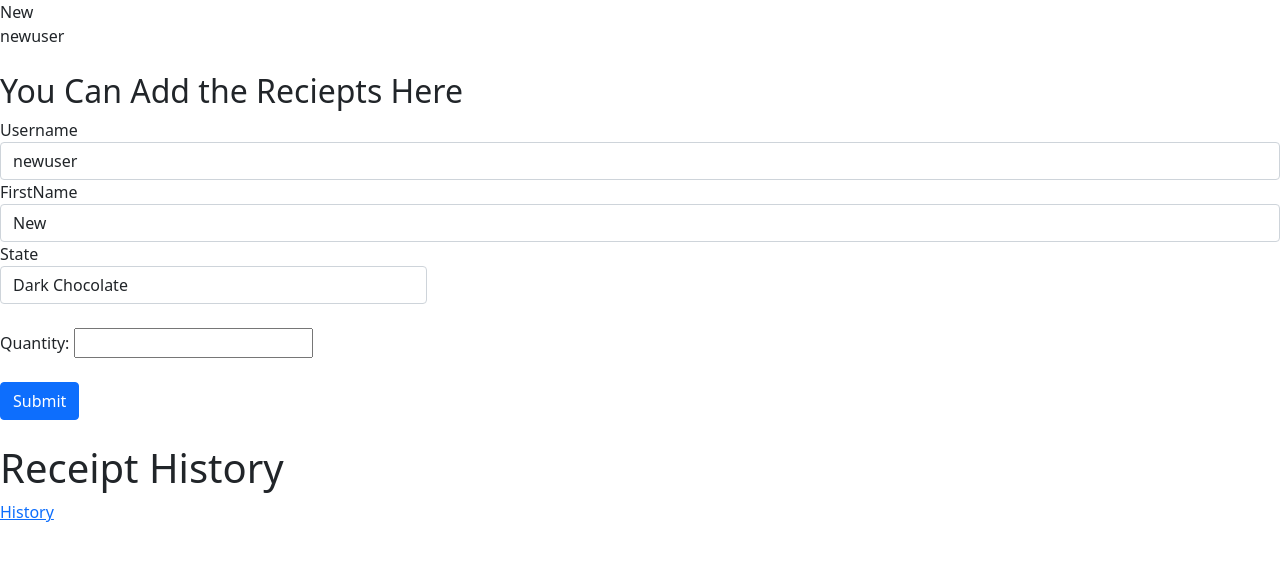
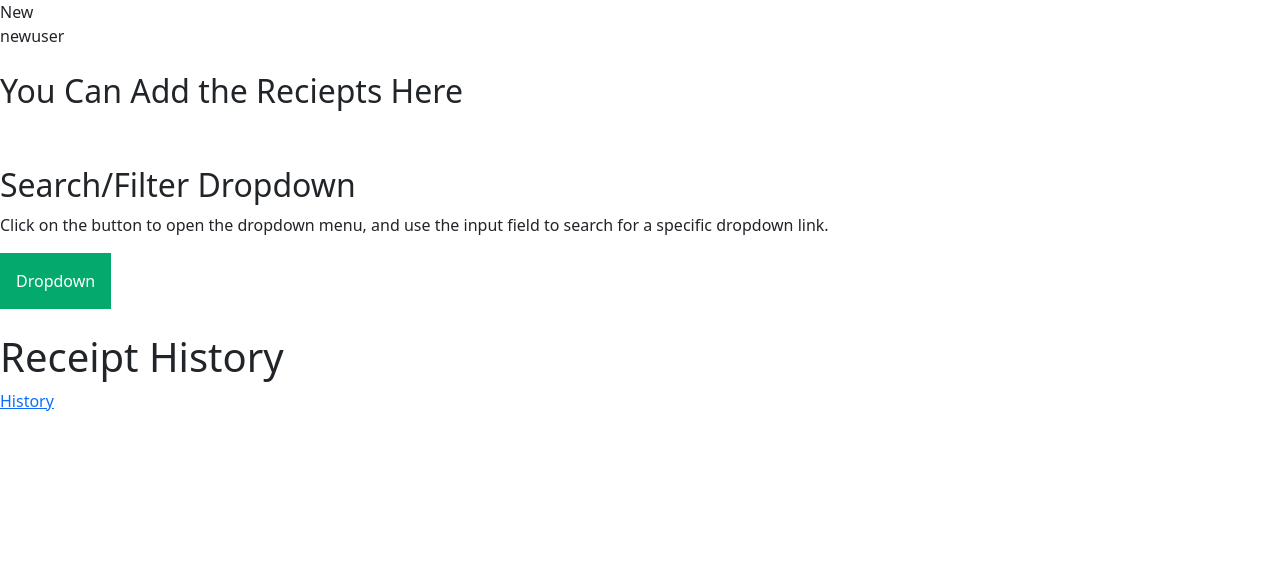
Before and after one commit to Bpiyush544/College-project, a Django app: a page that uses ShopAccountHandler/RcptGenerator/templates/account.html in a window 1280 px wide. Shown: the part 56-617 px from the top of the page. Run offline with Django 4.2, Linux system fonts and the light colour scheme; data comes from the database, SQL or seed files in the repository.

Commit message:
improvised bast.html

```diff
--- a/ShopAccountHandler/RcptGenerator/templates/account.html
+++ b/ShopAccountHandler/RcptGenerator/templates/account.html
@@ -1,4 +1,60 @@
 {% extends 'base.html' %}
+
+
+{% block style %}
+.dropbtn {
+    background-color: #04AA6D;
+    color: white;
+    padding: 16px;
+    font-size: 16px;
+    border: none;
+    cursor: pointer;
+  }
+
+  .dropbtn:hover, .dropbtn:focus {
+    background-color: #3e8e41;
+  }
+
+  #myInput {
+    box-sizing: border-box;
+    background-image: url('searchicon.png');
+    background-position: 14px 12px;
+    background-repeat: no-repeat;
+    font-size: 16px;
+    padding: 14px 20px 12px 45px;
+    border: none;
+    border-bottom: 1px solid #ddd;
+  }
+
+  #myInput:focus {outline: 3px solid #ddd;}
+
+  .dropdown {
+    position: relative;
+    display: inline-block;
+  }
+
+  .dropdown-content {
+    display: none;
+    position: absolute;
+    background-color: #f6f6f6;
+    min-width: 230px;
+    overflow: auto;
+    border: 1px solid #ddd;
+    z-index: 1;
+  }
+
+  .dropdown-content a {
+    color: black;
+    padding: 12px 16px;
+    text-decoration: none;
+    display: block;
+  }
+
+  .dropdown a:hover {background-color: #ddd;}
+
+  .show {display: block;}
+{% endblock style %}
+
 
 {% block title %}
     new page
@@ -13,7 +69,7 @@
 <h2>
     You Can Add the Reciepts Here
 </h2>
-<form method="post" action="/accountHolders/{{customer.username}}">
+{% comment %} <form method="post" action="/accountHolders/{{customer.username}}">
     {% csrf_token %}
     <div class="form-group">
         <label for="username">Username</label>
@@ -28,7 +84,7 @@
         <input type="text" name = "firstname" class="form-control" value="{{customer.first_name}} ">
     </div>
     <div class="form-group col-md-4">
-        <label for="inputState">State</label>
+        <label for="inputState">Product</label>
         <select id="inputState" class="form-control" name="product">
             {% for product in Products %}
                 <option selected>{{product}}</option>
@@ -41,12 +97,132 @@
       <br>
       <br>
     <button type="submit" class="btn btn-primary">Submit</button>
-  </form>
+  </form> {% endcomment %}
+  <br>
+  <br>
+  <h2>Search/Filter Dropdown</h2>
+  <p>Click on the button to open the dropdown menu, and use the input field to search for a specific dropdown link.</p>
+
+  <div class="dropdown">
+    <button onclick="myFunction()" class="dropbtn">Dropdown</button>
+    <div id="myDropdown" class="dropdown-content">
+      <input type="text" placeholder="Search.." id="myInput" onkeyup="filterFunction()">
+      <a href="#">About</a>
+      <a href="#">Base</a>
+      <a href="#">Blog</a>
+      <a href="#">Contact</a>
+      <a href="#">Custom</a>
+      <a href="#">Support</a>
+      <a href="#">Tools</a>
+      <button type="button">hello</button>
+    </div>
+  </div>
+
   <br>
   <br>
   <h1>Receipt History</h1>
 
   <a href="{% url 'history' customer.username %}">History</a>
+
+
+
+
+
+
+  <script>
+    /* When the user clicks on the button,
+    toggle between hiding and showing the dropdown content */
+    function myFunction() {
+      document.getElementById("myDropdown").classList.toggle("show");
+    }
+
+    function filterFunction() {
+      var input, filter, ul, li, a, i;
+      input = document.getElementById("myInput");
+      filter = input.value.toUpperCase();
+      div = document.getElementById("myDropdown");
+      a = div.getElementsByTagName("a");
+      for (i = 0; i < a.length; i++) {
+        txtValue = a[i].textContent || a[i].innerText;
+        if (txtValue.toUpperCase().indexOf(filter) > -1) {
+          a[i].style.display = "";
+        } else {
+          a[i].style.display = "none";
+        }
+      }
+    }
+    </script>
+
+  {% endblock content %}
+
+
+
+
+
+
+
+
+
+
+
+
+
+
+
+
+
+
+
+
+
+
+
+
+
+
+
+
+
+
+
+
+
+
+
+
+
+
+
+
+
+
+
+
+
+
+
+
+
+
+
+
+
+
+
+
+
+
+
+
+
+
+
+
+
+
+
+
+
   {% comment %} {% for Rec in Receipts %}
     {% if Rec.username == customer.username %}
         {{Rec.prod_name}}
@@ -61,4 +237,3 @@
       <li>{{Rec.prod_name}}</li>
   {% endfor %}
   {% endif %} {% endcomment %}
-{% endblock content %}
```
